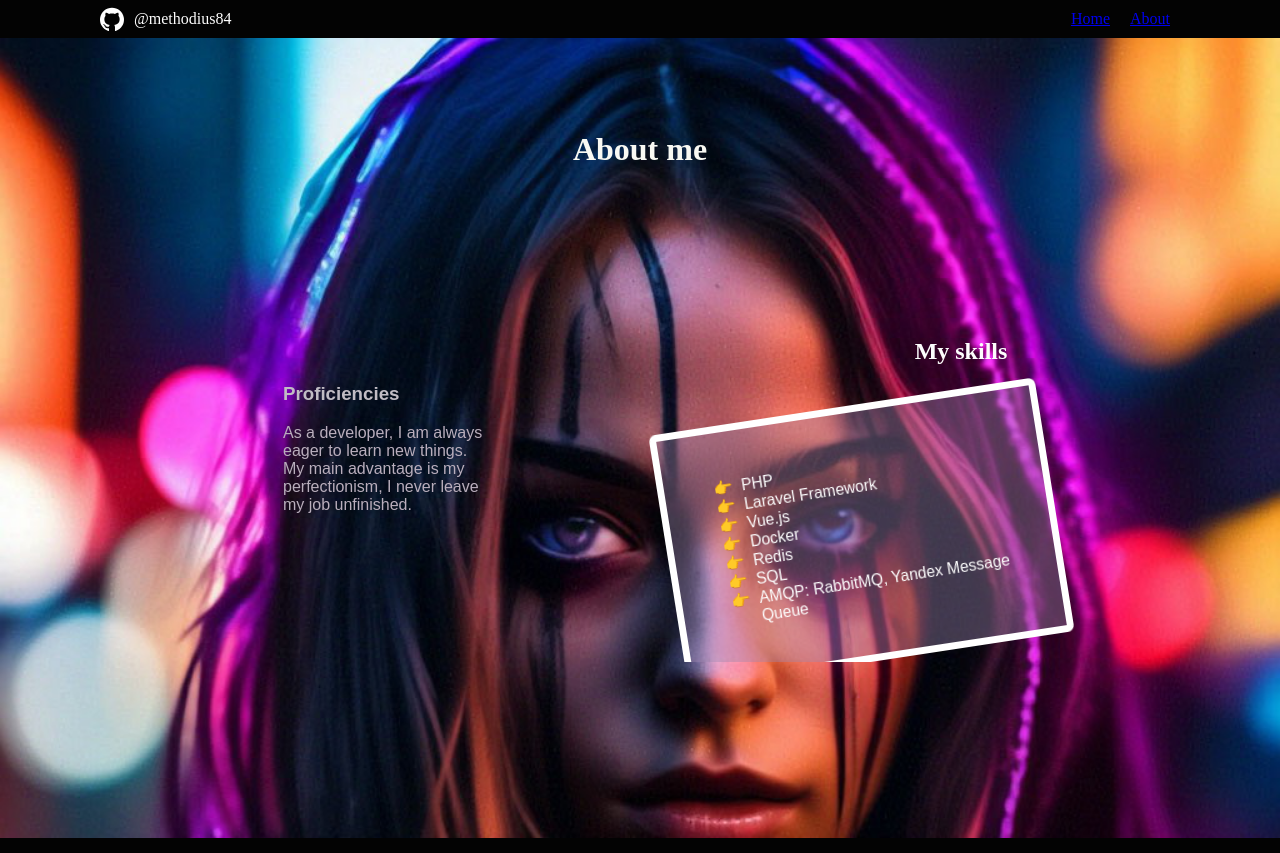
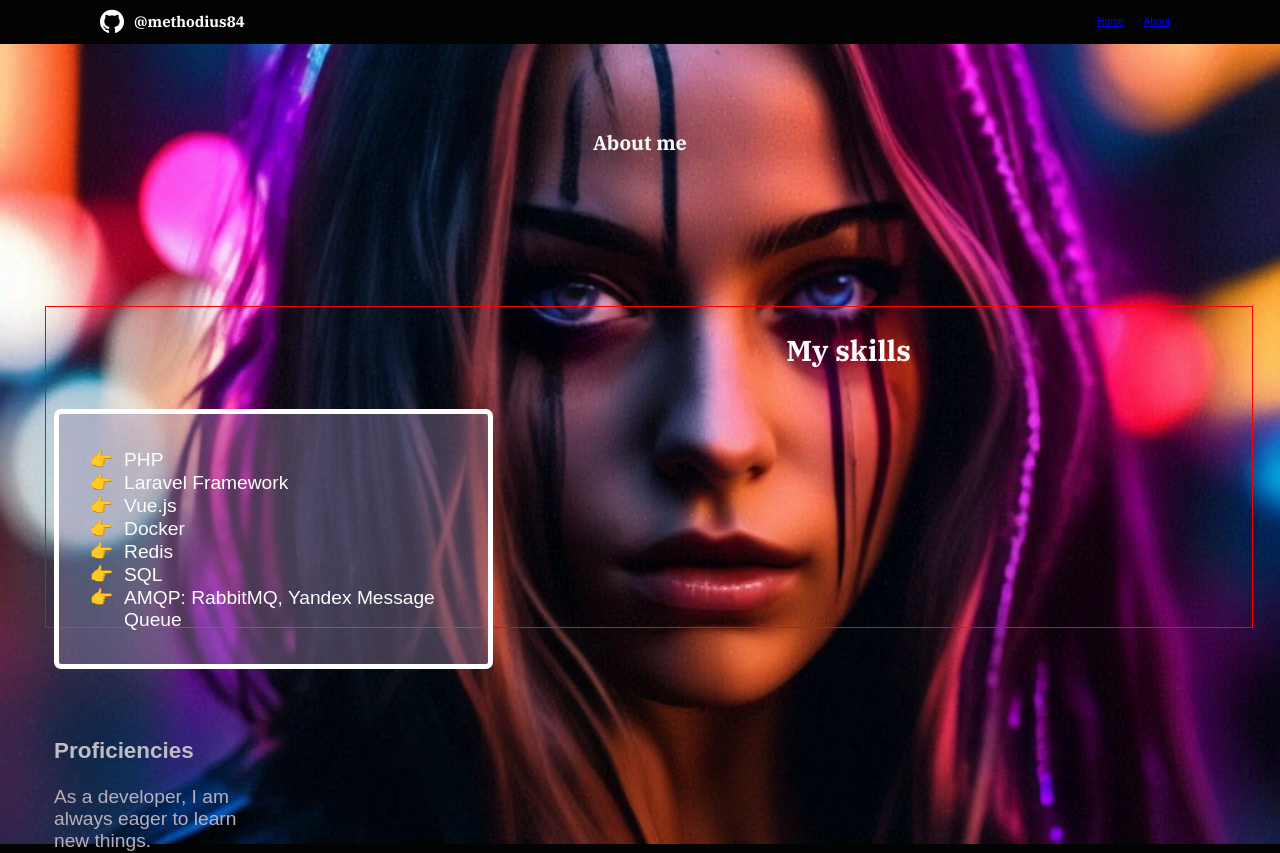
Before and after one commit to methodius84/portfolio-frontend, a Vue app: page /about in a window 1280 px wide. Shown: the top 853 px of the page. Built offline with nearby package versions, Linux system fonts and the light colour scheme; a web font is replaced by a local one.

Commit message:
fix background + adaptive design

```diff
--- a/src/assets/about-view.sass
+++ b/src/assets/about-view.sass
@@ -1,5 +1,52 @@
 @import "variables"
 
-@media (min-width: 1230px)
-  .skills-wrapper
-    float: none
+.about-wrapper
+  position: relative
+  height: 100dvh
+  background-image: url("../assets/images/girl-background.png")
+  background-repeat: no-repeat
+  background-size: cover
+  background-position: center center
+  .about
+    padding: 72px 45px 0
+    position: relative
+    .about-title
+      display: flex
+      justify-content: center
+      color: $primary-h-text-color
+    .container
+      margin-top: 150px
+      display: flex
+      flex-direction: column
+      overflow: visible
+      .proficiencies
+        margin-top: 46px
+        color: $primary-h3-text-color
+      .proficiencies-text
+        text-align: left
+        color: $primary-paragraph-small-text2
+        width: 200px
+        display: flex
+        flex-wrap: wrap
+      .skills
+        perspective: 300px
+        .skills-title
+          display: flex
+          justify-content: end
+          margin-right: 28%
+        .skill-list
+          max-width: 400px
+          background-color: rgba($background-3, 0.4)
+          margin-top: 40px
+          margin-right: 10%
+          padding: 0.75em
+          border: 5px solid white
+          border-radius: 7px
+          transition: 0.7s ease-in
+          .list
+            list-style-type: '👉'
+            li
+              font-weight: 500
+              padding-inline: 1ch
+        .skill-list:hover
+          rotate: y -15deg
--- /dev/null
+++ b/src/assets/adaptive-design.sass
@@ -0,0 +1,52 @@
+.container
+  position: relative
+  width: 100%
+  height: auto
+  margin-left: auto
+  margin-right: auto
+  padding-left: 0.5rem
+  padding-right: 0.5rem
+  border: 1px solid red
+@media ((min-width: 240px) and (min-height: 320px))
+  .container
+    max-width: 240px
+    max-height: 320px
+@media (min-width: 347px)
+  .container
+    max-width: 347px
+    font-size: 1.2em
+    display: flex
+    flex-direction: column
+@media (min-width: 493px)
+  .container
+    max-width: 493px
+    font-size: 1.2em
+@media (min-width: 658px)
+  .container
+    max-width: 658px
+    font-size: 1.4em
+@media (min-width: 786px)
+  .container
+    max-width: 786px
+
+@media (min-width: 848px)
+  .container
+    max-width: 848px
+    font-size: 1.6em
+    .skill-list
+      padding: 1.5em
+@media (min-width: 866px)
+  .container
+    max-width: 866px
+@media (min-width: 1024px)
+  .container
+    max-width: 1024px
+
+@media (min-width: 1230px)
+  .container
+    font-size: 1.2rem
+    max-width: 1230px
+
+@media (min-width: 1536px)
+  .container
+    max-width: 1536px
--- a/src/assets/fonts.sass
+++ b/src/assets/fonts.sass
@@ -1,3 +1,4 @@
+@import url('https://fonts.googleapis.com/css2?family=IBM+Plex+Serif:ital,wght@0,400;0,600;0,700;1,400&display=swap')
 @font-face
   font-family: 'MartianMono'
   src: url("../../public/fonts/MartianMono-StdRg.woff2") format('woff2')
@@ -27,3 +28,27 @@
   src: url("../../public/fonts/MartianMono-StdTh.woff2") format('woff2')
   font-weight: 200
   font-style: normal
+
+
+@font-face
+  font-family: "IBM Plex Serif", serif
+  font-weight: 400
+  font-style: normal
+
+
+@font-face
+  font-family: "IBM Plex Serif", serif
+  font-weight: 600
+  font-style: normal
+
+
+@font-face
+  font-family: "IBM Plex Serif", serif
+  font-weight: 700
+  font-style: normal
+
+
+@font-face
+  font-family: "IBM Plex Serif", serif
+  font-weight: 400
+  font-style: italic
--- a/src/assets/main.sass
+++ b/src/assets/main.sass
@@ -2,6 +2,7 @@
 @import "variables"
 @import "about-view"
 @import "fonts"
+@import "adaptive-design"
 
 body
   position: relative
@@ -9,6 +10,8 @@ body
   color: $primary-text-color
   padding: 0
   margin: 0
+  font-family: 'MartianMono', sans-serif
+  font-size: 10px
   .header
     padding: 0 100px 0
     display: flex
@@ -26,8 +29,9 @@ body
       a
         margin: 5px
         padding: 5px
+  #app
+    position: relative
+  h1, h2
+    font-family: "IBM Plex Serif", serif
   h3
     font-weight: bold
-    font-family: 'MartianMono', sans-serif
-  p
-    font-family: 'MartianMono', sans-serif
--- a/src/components/HeaderComponent.vue
+++ b/src/components/HeaderComponent.vue
@@ -6,7 +6,7 @@ import GitHubIcon from "@/components/icons/GitHubIcon.vue";
   <div class="header">
     <div class="title">
       <GitHubIcon/>
-      @methodius84
+      <h2>@methodius84</h2>
     </div>
     <nav class="nav">
       <router-link to="/">Home</router-link>
--- a/src/views/AboutView.vue
+++ b/src/views/AboutView.vue
@@ -2,14 +2,7 @@
   <div class="about-wrapper">
     <div class="about">
       <h1 class="about-title">About me</h1>
-      <div class="skills-wrapper">
-        <div class="proficiencies">
-          <h3 class="proficiencies-title">Proficiencies</h3>
-          <p class="proficiencies-text">
-            As a developer, I am always eager to learn new things.<br>
-            My main advantage is my perfectionism, I never leave my job unfinished.
-          </p>
-        </div>
+      <div class="container">
         <div class="skills">
           <h2 class="skills-title">My skills</h2>
           <div class="skill-list">
@@ -24,6 +17,13 @@
             </ul>
           </div>
         </div>
+        <div class="proficiencies">
+          <h3 class="proficiencies-title">Proficiencies</h3>
+          <p class="proficiencies-text">
+            As a developer, I am always eager to learn new things.<br>
+            My main advantage is my perfectionism, I never leave my job unfinished.
+          </p>
+        </div>
       </div>
     </div>
   </div>
@@ -31,70 +31,6 @@
 
 <style scoped lang="sass">
 @import "src/assets/variables"
-
-.about-wrapper
-  position: relative
-  height: 100dvh
-  background-image: url("../assets/images/girl-background.png")
-  background-repeat: no-repeat
-  background-size: cover
-  .about
-    padding: 72px 45px
-    position: relative
-    .about-title
-      display: flex
-      justify-content: center
-      color: $primary-h-text-color
-    .skills-wrapper
-      margin-top: 150px
-      overflow: hidden
-      //display: flex
-      //flex-direction: column
-      .proficiencies
-        float: left
-        display: block
-        margin-top: 46px
-        margin-left: 20%
-        color: $primary-h3-text-color
-      .proficiencies-text
-        font-size: 16px
-        text-align: left
-        color: $primary-paragraph-small-text2
-        width: 200px
-        display: flex
-        flex-wrap: wrap
-      .skills
-        float: left
-        display: block
-        margin-left: 15%
-        justify-content: space-between
-        flex-direction: column
-        .skills-title
-          display: flex
-          justify-content: end
-          margin-right: 22%
-        .skill-list
-          background-color: rgba($background-3, 0.4)
-          margin-top: 40px
-          margin-right: 10%
-          padding: 30px
-          transform: rotate3d(1, 4, -3, 15deg)
-          border: 7px solid white
-          border-radius: 7px
-          display: flex
-          .list
-            list-style-type: '👉'
-            li
-              font-family: 'MartianMono', sans-serif
-              font-weight: 500
-              padding-inline: 1ch
-
-
-//@media (min-width: 1024px)
-//  .about
-//    min-height: 100vh
-//    display: flex
-//    align-items: center
 </style>
 <script setup lang="ts">
 </script>
```
